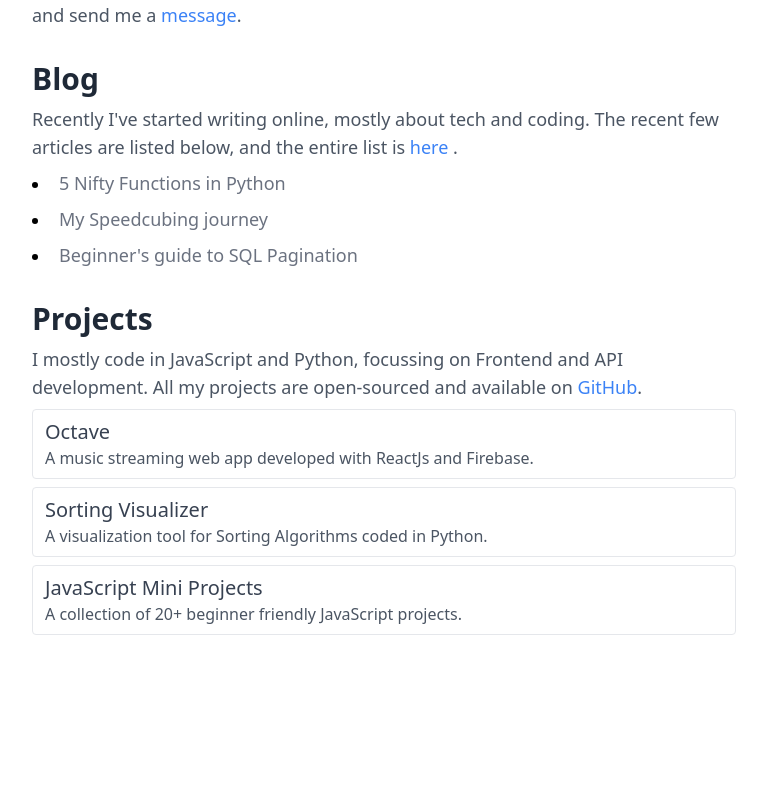
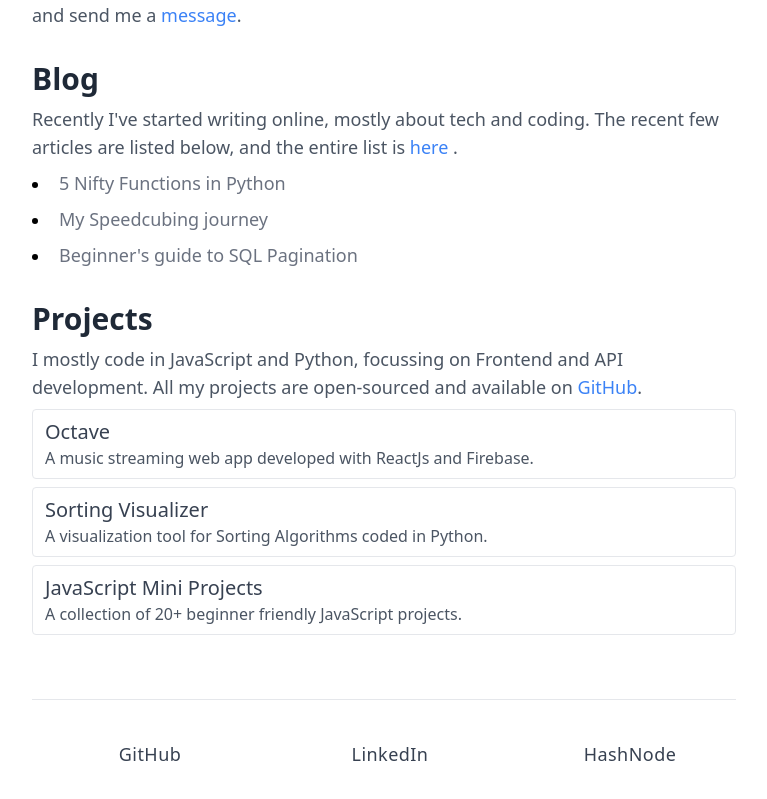
Before and after one commit to mani-barathi/manibarathi.xyz, a Next.js app: page / in a window 1280 px wide. Shown: the part 211-1010 px from the top of the page, without its empty margins (256-1023 px from the left). Before the commit the page ends 970 px from the top, so only its background shows below. Built offline with nearby package versions, Linux system fonts and the light colour scheme; what @tailwindcss/typography would draw is missing.

Commit message:
added footer

```diff
--- /dev/null
+++ b/components/Footer.js
@@ -0,0 +1,33 @@
+import CustomLink from "./common/CustomLink";
+
+function Footer() {
+  return (
+    <div className="mt-16 py-10 border-t grid grid-cols-1 sm:grid-cols-3 gap-4 sm:justify-items-center">
+      <CustomLink
+        href="https://github.com/mani-barathi"
+        className="ml-3 text-gray-700 hover:text-gray-800 tracking-wide sm:text-lg"
+        isNoramlATag={true}
+      >
+        GitHub
+      </CustomLink>
+
+      <CustomLink
+        href="https://www.linkedin.com/in/mani-bharathi-08/"
+        className="ml-3 text-gray-700 hover:text-gray-800 tracking-wide sm:text-lg"
+        isNoramlATag={true}
+      >
+        LinkedIn
+      </CustomLink>
+
+      <CustomLink
+        href="https:/blog.manibarathi.xyz"
+        className="ml-3 text-gray-700 hover:text-gray-800 tracking-wide sm:text-lg"
+        isNoramlATag={true}
+      >
+        HashNode
+      </CustomLink>
+    </div>
+  );
+}
+
+export default Footer;
--- a/layout/PageContainer.js
+++ b/layout/PageContainer.js
@@ -1,6 +1,7 @@
 import React from "react";
 import Head from "next/head";
 import Navbar from "../components/Navbar";
+import Footer from "../components/Footer";
 
 function PageContainer({ noNavbar, children, ...metas }) {
   const meta = {
@@ -27,9 +28,10 @@ function PageContainer({ noNavbar, children, ...metas }) {
         <link rel="icon" href="/favicon.ico" />
       </Head>
 
-      <div className="flex-grow mx-auto w-full max-w-screen-md pt-4 px-8 pb-24">
+      <div className="flex-grow mx-auto w-full max-w-screen-md pt-4 px-8 pb-10">
         {!noNavbar && <Navbar />}
         {children}
+        <Footer />
       </div>
     </div>
   );
```
